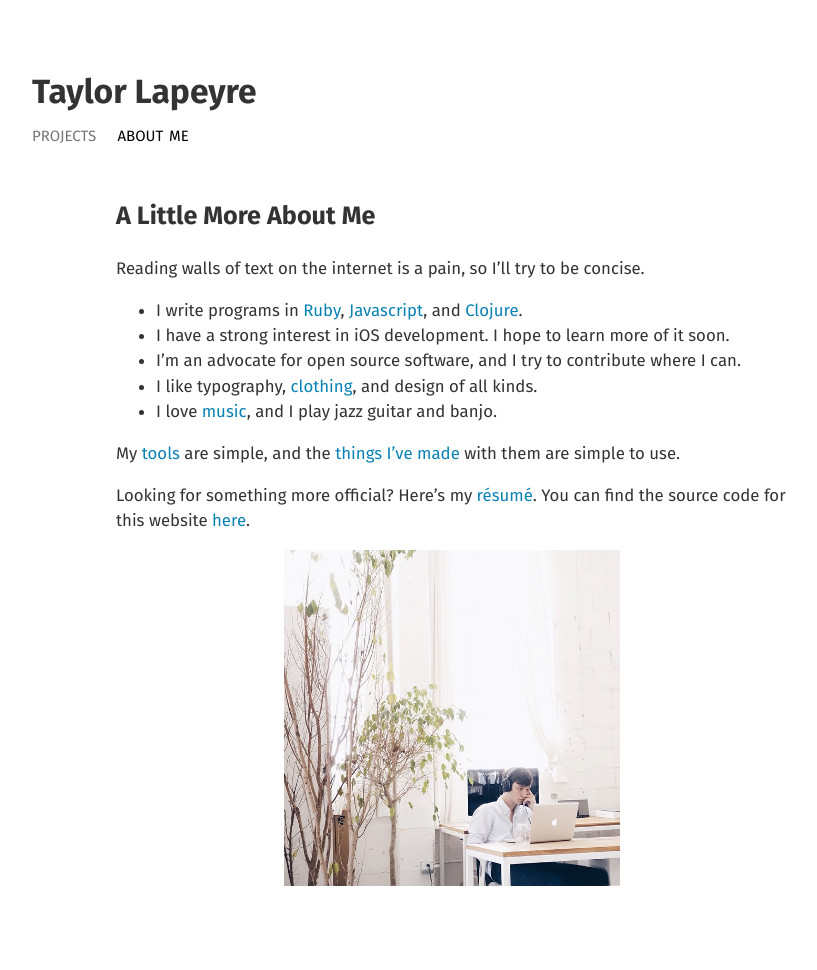
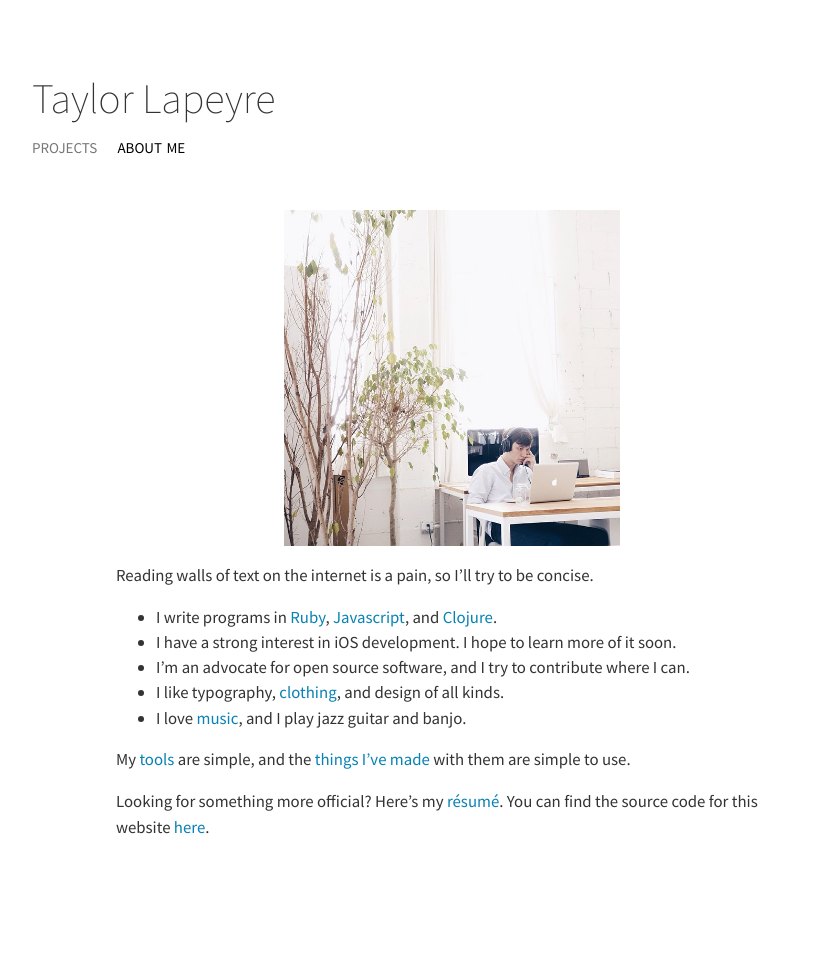
Before and after one commit to taylorlapeyre/taylorlapeyre.github.io, a Jekyll site: the page built from about/index.md, in a window 1280 px wide. Shown: the whole page, without its empty margins (188-1005 px from the left). Built offline with Jekyll 4.4.1, drawn with Linux system fonts in a browser that asks for light colours; after the commit the page ends 924 px from its top, so only the background shows below that.

Commit message:
clean up things a bit

```diff
--- a/about/index.md
+++ b/about/index.md
@@ -3,7 +3,7 @@
 title: About
 ---
 
-## A Little More About Me
+![Profile](/assets/images/profile.jpeg)
 
 Reading walls of text on the internet is a pain, so I'll try to be concise.
 
@@ -17,8 +17,6 @@
 
 Looking for something more official? Here's my [résumé][resume]. You can find the source code for this website [here][source].
 
-![Profile](/assets/images/profile.jpeg)
-
 [ruby]: https://medium.com/the-way-of-ruby/15a9dfd2d5e7
 [bw]: https://github.com/taylorlapeyre/basic-wardrobe
 [lastfm]: http://www.last.fm/user/taylorlapeyre
--- a/assets/css/main.css
+++ b/assets/css/main.css
@@ -1,7 +1,7 @@
-@import url(http://fonts.googleapis.com/css?family=Fira+Sans:400,700);
+@import url(http://fonts.googleapis.com/css?family=Source+Sans+Pro:200,400);
 
 html {
-  font: 105%/1.5 "Fira Sans", sans-serif;
+  font: 105%/1.5 "Source Sans Pro", sans-serif;
   -webkit-font-smoothing: antialiased;
   color: #333;
   padding: 4rem;
@@ -26,9 +26,13 @@
   margin-top: 2rem;
 }
 
+h2 {
+  font-weight: 200;
+}
+
 img {
   display: block;
-  max-width: 20rem;
+  width: 50%;
   margin: 0 auto;
 }
 
@@ -39,8 +43,8 @@
 
 .site-header .name {
   display: block;
-  font-weight: 700;
-  font-size: 2rem;
+  font-weight: 200;
+  font-size: 2.5rem;
   color: #333;
   text-decoration: none;
 }
@@ -74,8 +78,3 @@
   margin-top: 0;
   color: #777;
 }
-
-::selection {
-  background: #fffeca;
-  color: #333;
-}
```
Also changed, not shown: projects/index.md (+0 -2 lines).
